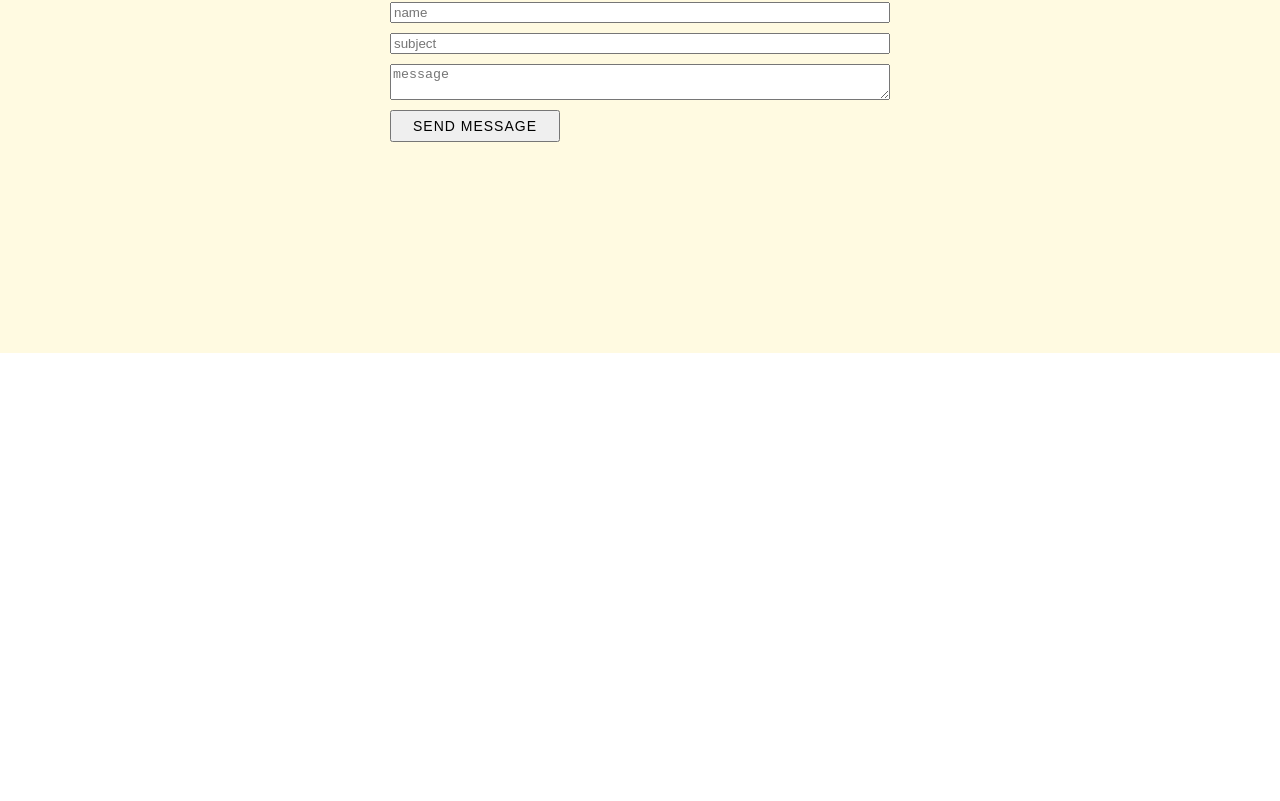
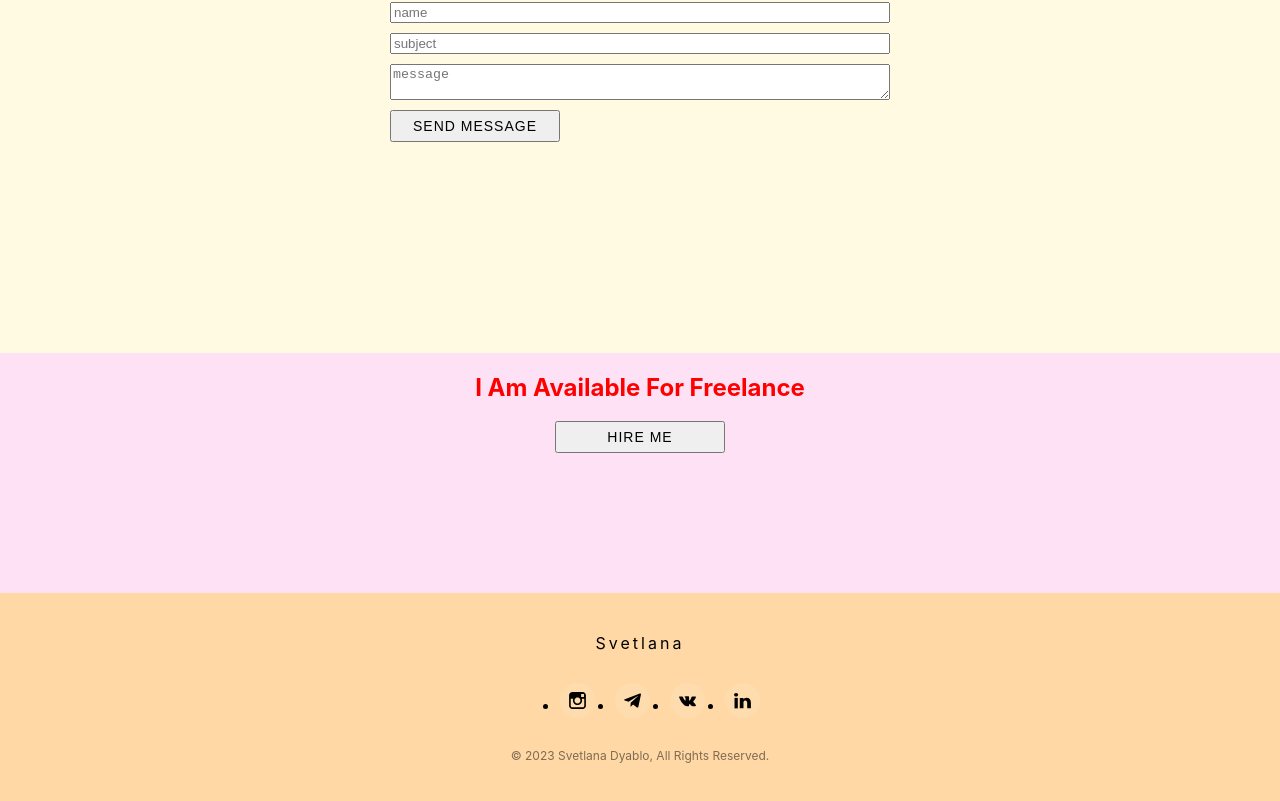
Before and after one commit to farabek/portfolio-start, a React app: page / in a window 1280 px wide. Shown: the part 3033-3834 px from the top of the page. Before the commit the page ends 3386 px from the top, so only its background shows below. Built offline with nearby package versions, Linux system fonts and the light colour scheme.

Commit message:
add new file

```diff
--- a/src/App.tsx
+++ b/src/App.tsx
@@ -1,8 +1,10 @@
 import './App.css';
+import { Footer } from './layout/footer/Footer';
 import { Header } from './layout/header/Header';
 import { Contacts } from './layout/sections/contacts/Contacts';
 import { Main } from './layout/sections/main/Main';
 import { Skills } from './layout/sections/skills/Skills';
+import { Slogan } from './layout/sections/slogan/Slogan';
 import { Testimony } from './layout/sections/testimony/Testimony';
 import { Works } from './layout/sections/works/Works';
 
@@ -15,6 +17,8 @@ function App() {
       <Works />
       <Testimony />
       <Contacts />
+      <Slogan />
+      <Footer />
     </div>
   );
 }
--- /dev/null
+++ b/src/layout/footer/Footer.tsx
@@ -0,0 +1,81 @@
+import React from 'react';
+import { Icon } from '../../components/icon/Icon';
+import { FlexWrapper } from '../../components/FlexWrapper';
+import styled from 'styled-components';
+
+const socialItemsData = [
+  {
+    iconId: 'instagram',
+  },
+  {
+    iconId: 'telegram',
+  },
+  {
+    iconId: 'vk',
+  },
+  {
+    iconId: 'linkedin',
+  },
+];
+
+export const Footer: React.FC = () => {
+  return (
+    <StyledFooter>
+      <FlexWrapper direction={'column'} align={'center'}>
+        <Name>Svetlana</Name>
+        <SocialList>
+          {socialItemsData.map((s, index) => {
+            return (
+              <SocialItem key={index}>
+                <SocialLink>
+                  <Icon height={'21'} width={'21'} viewBox={'0 0 21 21'} iconId={s.iconId} />
+                </SocialLink>
+              </SocialItem>
+            );
+          })}
+        </SocialList>
+        <Copyright>© 2023 Svetlana Dyablo, All Rights Reserved.</Copyright>
+      </FlexWrapper>
+    </StyledFooter>
+  );
+};
+
+const StyledFooter = styled.footer`
+  padding: 40px 0;
+  position: relative;
+  background-color: #ffd8a5;
+`;
+
+const Name = styled.span`
+  letter-spacing: 3px;
+`;
+
+const SocialList = styled.ul`
+  display: flex;
+  gap: 20px;
+  margin: 30px 0;
+`;
+
+const SocialItem = styled.li``;
+
+const SocialLink = styled.a`
+  background-color: rgba(255, 255, 255, 0.1);
+  border-radius: 50%;
+  width: 35px;
+  height: 35px;
+
+  display: flex;
+  justify-content: center;
+  align-items: center;
+
+  &:hover {
+    transform: translateY(-4px);
+  }
+`;
+
+const Copyright = styled.small`
+  font-weight: 400;
+  font-size: 12px;
+  text-align: center;
+  opacity: 0.5;
+`;
--- /dev/null
+++ b/src/layout/sections/slogan/Slogan.tsx
@@ -0,0 +1,24 @@
+import React from 'react';
+import styled from 'styled-components';
+import { Button } from '../../../components/Button';
+import { Container } from '../../../components/Container';
+import { FlexWrapper } from '../../../components/FlexWrapper';
+import { SectionTitle } from '../../../components/SectionTitle';
+
+export const Slogan: React.FC = () => {
+  return (
+    <StyledSlogan>
+      <Container>
+        <FlexWrapper direction={'column'} align={'center'}>
+          <SectionTitle>I Am Available For Freelance</SectionTitle>
+          <Button>Hire me</Button>
+        </FlexWrapper>
+      </Container>
+    </StyledSlogan>
+  );
+};
+
+const StyledSlogan = styled.section`
+  min-height: 30vh;
+  background-color: #ffe1f5;
+`;
```
